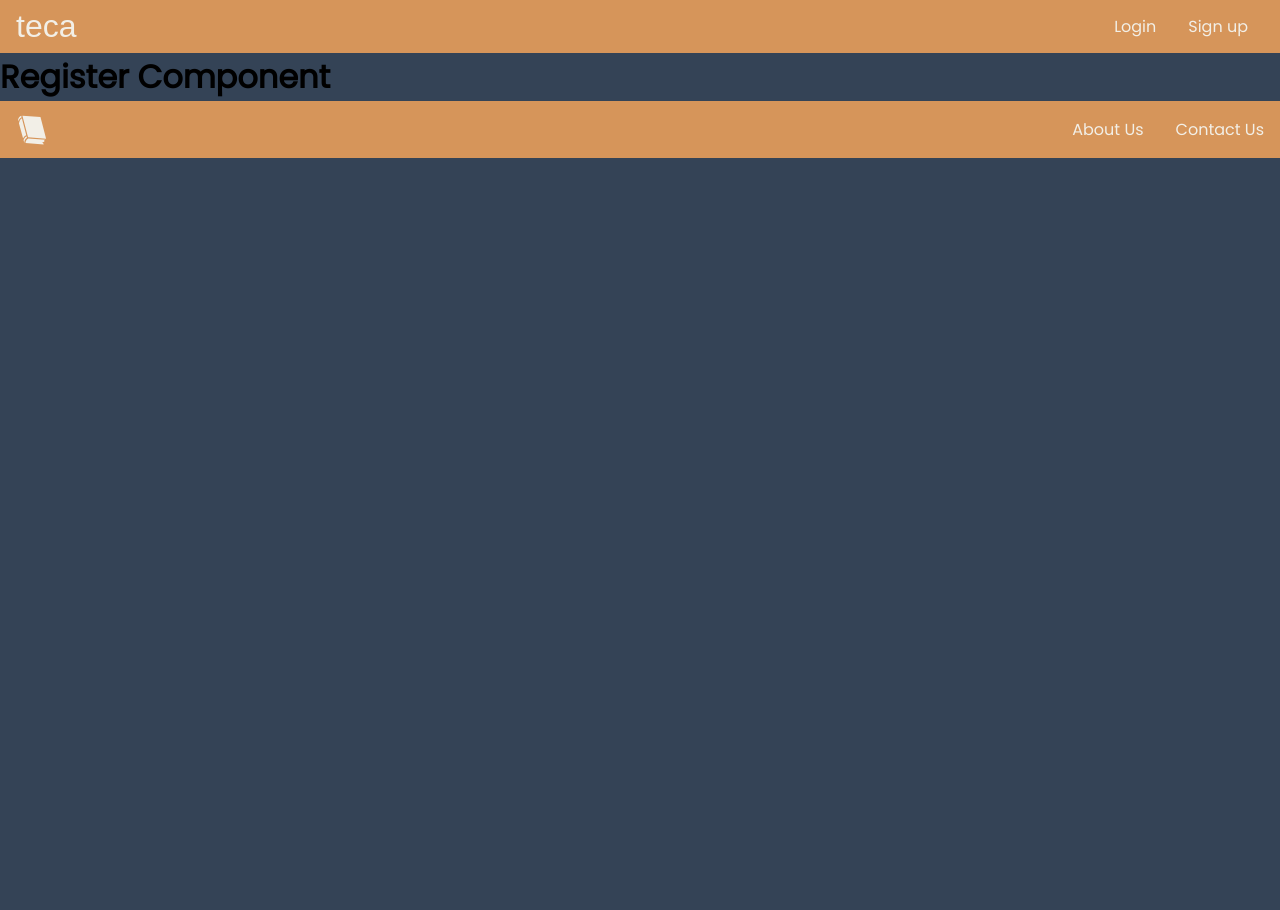
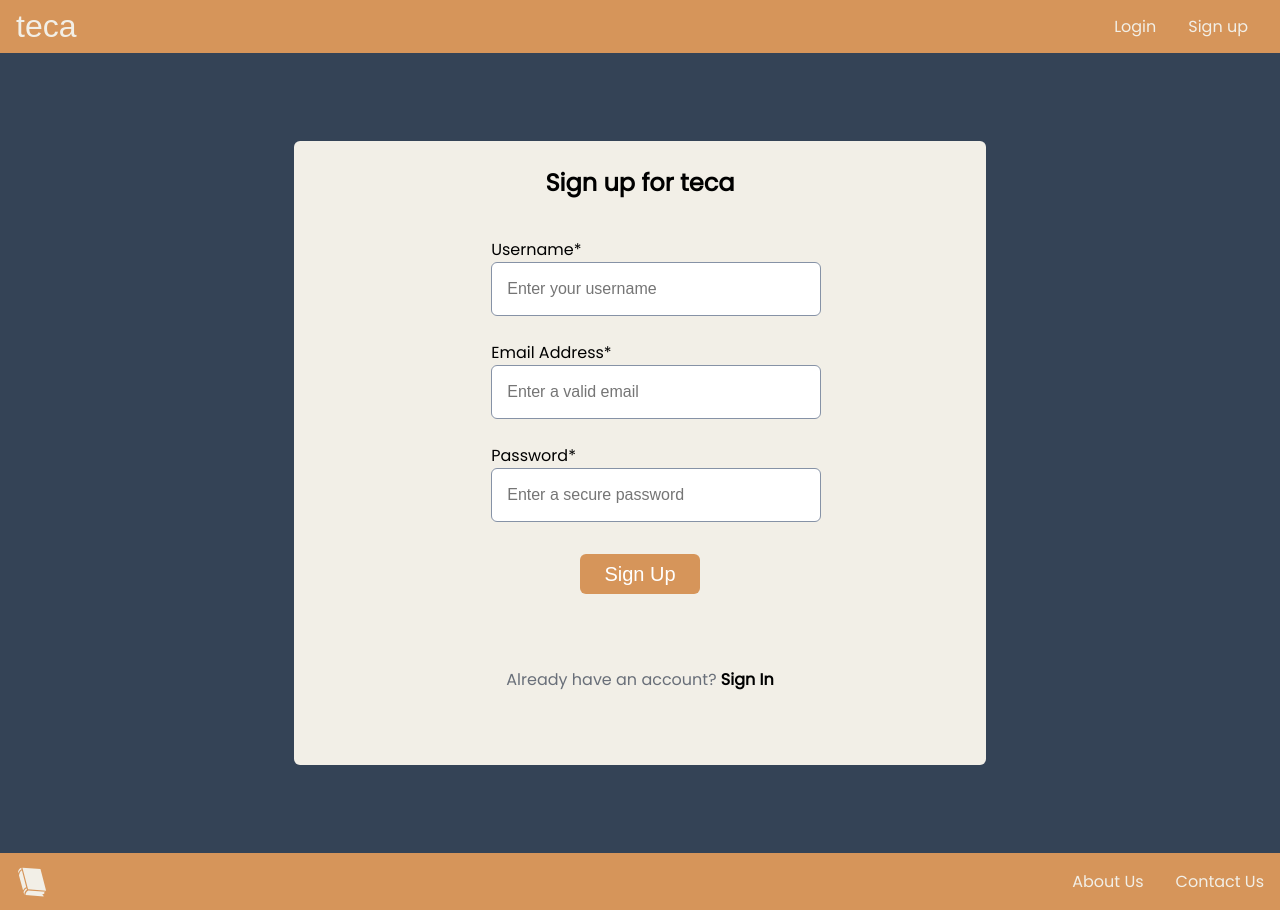
Before and after one commit to jurocaSITE/Capstone_Frontend, a React (Create React App) app in the folder frontend/: page /signup in a window 1280 px wide. Before the commit the page ends 800 px from the top, so only its background shows below. Built offline with nearby package versions, Linux system fonts and the light colour scheme; no server answers; a web font is replaced by a local one.

Commit message:
add styling to buttons

```diff
--- a/frontend/src/components/Book/Book.js
+++ b/frontend/src/components/Book/Book.js
@@ -1,7 +1,4 @@
 import "./Book.css"
-
-const bookImg =
-    "https://external-content.duckduckgo.com/iu/?u=http%3A%2F%2Fwww.raincoast.com%2Fimages%2Fuploads%2F9781627792431.jpg&f=1&nofb=1"
 
 export default function Book() {
     const book = {
--- a/frontend/src/components/Login/Login.css
+++ b/frontend/src/components/Login/Login.css
@@ -11,7 +11,7 @@
 }
 
 .Login .card {
-    min-height: 600px;
+    min-height: 400px;
     width: 520px;
     padding: 24px 36px 0 36px;
     background: var(--light-shade);
@@ -24,24 +24,56 @@
 .Login .card .form {
     display: flex;
     flex-direction: column;
-    align-items: flex-start;
-    width: 100%;
+    align-items: center;
+    width: 60%;
     padding-bottom: 10px;
 }
 
 .Login .card .form .input-field {
     display: flex;
     flex-direction: column;
-    align-items: flex-start;
-    width: 100%;
+    align-items: center;
+    width: 80%;
     margin: 12px 0;
 }
 
 .Login .card .form .input-field input {
-    height: 60px;
+    height: 52px;
     padding: 0 15px;
     font-size: 16px;
     border: solid 1px #8692A6;
     width: 100%;
     border-radius: 6px;
 }
+
+.Login .card .form .btn {
+    background-color: var(--main-clr);
+    border: none;
+    border-radius: var(--border-rad);
+    box-shadow: var(--default-shadow);
+    height: 40px;
+    width: 120px;
+    color: white;
+    font-size: 20px;
+    margin-top: 20px;
+    cursor: pointer;
+}
+
+.Login .card .form .btn:hover {
+    transform: scale(1.1);
+}
+
+.Login .card .footer {
+    color: #696F79;
+    margin-top: 50px;
+    display: flex;
+    align-items: center;
+    justify-content: center;
+    height: 50px;
+    width: 100%;
+}
+
+.Login .card .footer a {
+    color: black;
+    font-weight: bold;
+}
--- a/frontend/src/components/Login/Login.js
+++ b/frontend/src/components/Login/Login.js
@@ -88,7 +88,7 @@ export default function Login({ user, setUser }) {
 
         <div className="footer">
           <p>
-            Don't have an account? Sign up <Link to="/signup">here</Link>
+            Don't have an account? <Link to="/signup">Sign Up</Link>
           </p>
         </div>
       </div>
--- a/frontend/src/components/Navbar/Navbar.js
+++ b/frontend/src/components/Navbar/Navbar.js
@@ -1,6 +1,6 @@
 import React from "react";
 import { NavLink as Link, useNavigate } from "react-router-dom";
-import { BiSearch } from "react-icons/bi";
+import { BiSearch } from "react-icons/bi"; // npm install react-icons --save
 import { FaUserCircle } from "react-icons/fa";
 import { GoTriangleDown } from "react-icons/go";
 import "./Navbar.css";
@@ -16,7 +16,7 @@ export default function Navbar({userExists}) {
         {!userExists && (
           <span className="user-buttons">
             <Link to="/login">Login</Link>
-            <Link to="/register">Sign up</Link>
+            <Link to="/signup">Sign up</Link>
           </span>
         )}
 
--- a/frontend/src/components/Register/Register.css
+++ b/frontend/src/components/Register/Register.css
@@ -0,0 +1,78 @@
+.Register {
+    min-height: 100vh;
+    height: 100%;
+    max-height: 100vh;
+    width: 100%;
+    max-width: 100vw;
+    background: var(--dark-shade);
+    display: flex;
+    align-items: center;
+    justify-content: center;
+}
+
+.Register .card {
+    min-height: 600px;
+    width: 620px;
+    padding: 24px 36px 0 36px;
+    background: var(--light-shade);
+    display: flex;
+    flex-direction: column;
+    align-items: center;
+    border-radius: 6px;
+}
+
+.Register .card .form {
+    display: flex;
+    flex-direction: column;
+    align-items: center;
+    width: 60%;
+    padding-bottom: 10px;
+}
+
+.Register .card .form .input-field {
+    display: flex;
+    flex-direction: column;
+    align-items: flex-start;
+    width: 80%;
+    margin: 12px 0;
+}
+
+.Register .card .form .input-field input {
+    height: 52px;
+    padding: 0 15px;
+    font-size: 16px;
+    border: solid 1px #8692A6;
+    width: 100%;
+    border-radius: 6px;
+}
+
+.Register .card .form .btn {
+    background-color: var(--main-clr);
+    border: none;
+    border-radius: 6px;
+    height: 40px;
+    width: 120px;
+    color: white;
+    font-size: 20px;
+    margin-top: 20px;
+    cursor: pointer;
+}
+
+.Register .card .form .btn:hover {
+    transform: scale(1.1);
+}
+
+.Register .card .footer {
+    color: #696F79;
+    margin-top: 50px;
+    display: flex;
+    align-items: center;
+    justify-content: center;
+    height: 50px;
+    width: 100%;
+}
+
+.Register .card .footer a {
+    color: black;
+    font-weight: bold;
+}
--- a/frontend/src/components/Register/Register.js
+++ b/frontend/src/components/Register/Register.js
@@ -1,11 +1,112 @@
 import "./Register.css";
+import { Link, useNavigate } from "react-router-dom"
+import { useState } from "react"
+import axios from "axios"
 
-import React from "react";
+export default function Register({ setAppState }) {
+	const navigate = useNavigate()
+	const [isProcessing, setIsProcessing] = useState(false)
+	const [errors, setErrors] = useState({})
+	const [form, setForm] = useState({
+		username: "",
+		email: "",
+		password: "",
+	})
 
-export default function Register() {
-	return (
-		<div>
-			<h1>Register Component</h1>
+	const handleOnInputChange = (event) => {
+		if (event.target.name === "email") {
+		  if (event.target.value.indexOf("@") === -1) {
+			setErrors((e) => ({ ...e, email: "Please enter a valid email." }))
+		  } else {
+			setErrors((e) => ({ ...e, email: null }))
+		  }
+		}
+
+		setForm((f) => ({ ...f, [event.target.name]: event.target.value }))
+	  }
+
+	  const handleOnSubmit = async () => {
+		setIsProcessing(true)
+		setErrors((e) => ({ ...e, form: null }))
+
+		try {
+		  const res = await axios.post("http://localhost:3001/auth/register", {
+			full_name: form.name,
+			email: form.email,
+			password: form.password,
+		  })
+		  console.log(res)
+		  if (res?.data?.user) {
+			setAppState(res.data.user)
+		  } else {
+			setErrors((e) => ({ ...e, form: "Something went wrong with registration" }))
+		  }
+		} catch (err) {
+		  console.log(err)
+		  const message = err?.response?.data?.error?.message
+		  setErrors((e) => ({ ...e, form: message ?? String(err) }))
+		} finally {
+		  setIsProcessing(false)
+		  navigate("/select/interests") // if user registers successfully, take them to the select genre interests page
+		}
+	  }
+
+	  return (
+		<div className="Register">
+		  <div className="card">
+			<h2>Sign up for teca</h2>
+
+			{errors.form && <span className="error">{errors.form}</span>}
+			<br />
+
+			<div className="form">
+			  <div className="input-field">
+				<label htmlFor="name">Username*</label>
+				<input
+				  type="text"
+				  name="name"
+				  placeholder="Enter your username"
+				  value={form.name}
+				  onChange={handleOnInputChange}
+				/>
+				{errors.name && <span className="error">{errors.name}</span>}
+			  </div>
+
+			  <div className="input-field">
+				<label htmlFor="email">Email Address*</label>
+				<input
+				  type="email"
+				  name="email"
+				  placeholder="Enter a valid email"
+				  value={form.email}
+				  onChange={handleOnInputChange}
+				/>
+				{errors.email && <span className="error">{errors.email}</span>}
+			  </div>
+
+			  <div className="input-field">
+				<label htmlFor="password">Password*</label>
+				<input
+				  type="password"
+				  name="password"
+				  placeholder="Enter a secure password"
+				  value={form.password}
+				  onChange={handleOnInputChange}
+				/>
+				{errors.password && <span className="error">{errors.password}</span>}
+			  </div>
+
+			  <button className="btn" disabled={isProcessing} onClick={handleOnSubmit}>
+				{isProcessing ? "Loading..." : "Sign Up"}
+			  </button>
+			</div>
+
+			<div className="footer">
+			  <p>
+				Already have an account? <Link to="/login">Sign In</Link>
+			  </p>
+			</div>
+		  </div>
 		</div>
-	);
+	  )
 }
```
